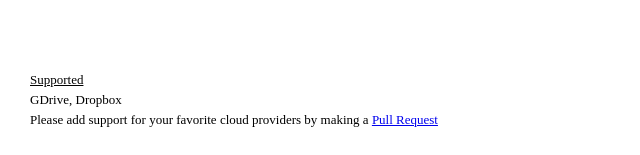
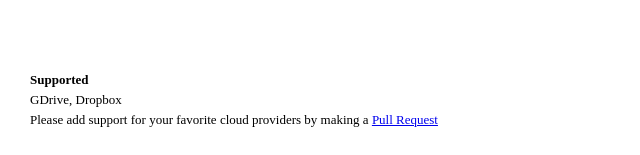
Before and after one commit to navjotts/raw-download-url, a plain HTML site: page index.html in a window 1280 px wide. Shown: the part 642-797 px from the top of the page, 0-640 px from the left. Drawn offline with Linux system fonts and the light colour scheme.

Commit message:
small updates

```diff
--- a/index.html
+++ b/index.html
@@ -20,7 +20,7 @@
                     </div>
                 </div>
                 <div class='footer'>
-                    <div class='text-label' style='text-decoration:underline;'> Supported</div>
+                    <div class='text-label' style='font-weight:bold;'> Supported</div>
                     <div class='text-label'> GDrive, Dropbox</div>
                     <div class='text-label'> Please add support for your favorite cloud providers by making a <a href='https://github.com/navjotts/raw-download-url'>Pull Request</a></div>
                 </div>
```
Also changed, not shown: 1 other file.
